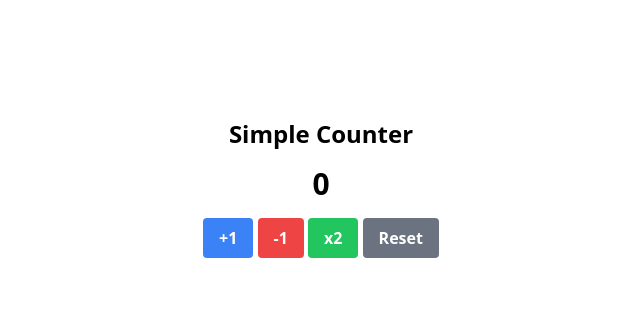
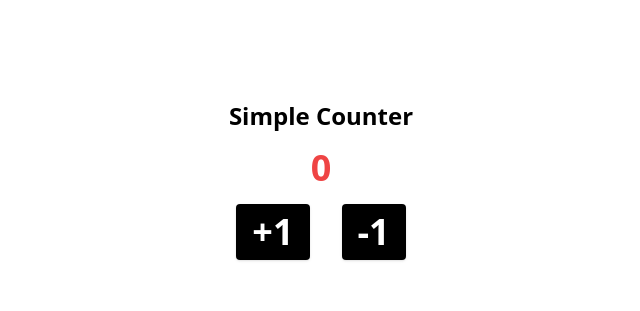
Before and after one commit to hearyoume/reactive-counter, a website built with Vite: page index.html in a window 1280 px wide. Shown: the part 212-523 px from the top of the page, without its empty margins (319-959 px from the left). Built offline with nearby package versions, Linux system fonts and the light colour scheme.

Commit message:
In class code

```diff
--- a/index.html
+++ b/index.html
@@ -15,32 +15,7 @@
   <body class="flex min-h-screen items-center justify-center">
     <div class="p-8 text-center">
       <h2 class="mb-4 text-2xl font-bold">Simple Counter</h2>
-      <div id="count-display" class="mb-4 text-3xl font-semibold">0</div>
-      <button
-        id="increment"
-        class="rounded bg-blue-500 px-4 py-2 font-bold text-white hover:bg-blue-700"
-      >
-        +1
-      </button>
-      <button
-        id="decrement"
-        class="rounded bg-red-500 px-4 py-2 font-bold text-white hover:bg-red-700"
-      >
-        -1
-      </button>
-      <button
-        id="double"
-        class="rounded bg-green-500 px-4 py-2 font-bold text-white hover:bg-green-700"
-      >
-        x2
-      </button>
-      <button
-        id="reset"
-        class="rounded bg-gray-500 px-4 py-2 font-bold text-white hover:bg-gray-700"
-      >
-        Reset
-      </button>
-    </div>
+      <div id="app" class="text-4xl font-bold">0</div>
     <script src="counter.js"></script>
     <script type="module" src="./src/counter.js"></script>
   </body>
--- a/src/counter.js
+++ b/src/counter.js
@@ -1,5 +1,28 @@
-// TODO: Do what must be done
+import Button from "./components/button";
+import Count from "./components/count";
+import state from "./state";
+
 let count = 0;
+
+const app = document.querySelector("#app");
+
+function render() {
+  app.innerHTML = `  ${Count(state.getState().count)}
+    <div class="flex justify-center">
+      ${Button("+1", "increment")}
+      ${Button("-1", "decrement")}
+    </div>`;
+}
+
+state.subscribe(render);
+render();
+
+document.addEventListener("click", (event) => {
+  if (event.target.id === "increment")
+    state.setState({ count: state.getState().count + 1 });
+  else if (event.target.id === "decrement")
+    state.setState({ count: state.getState().count - 1 });
+});
 
 function updateDisplay() {
   document.getElementById("count-display").textContent = count;
--- /dev/null
+++ b/src/state.js
@@ -0,0 +1,23 @@
+export default (() => {
+  // Private "vault" area - cannot be accessed from outside
+  let state = { count: 0 };
+  const listeners = [];
+
+  // Public "teller window" - only way to interact with vault
+  return {
+    /**
+     * These are METHODS, scoped inside of this object.
+     * They enclose the state variable, making it private.
+     */
+    getState() {
+      return state;
+    },
+    setState(newState) {
+      state = newState;
+      listeners.forEach((listener) => listener(state));
+    },
+    subscribe(listener) {
+      listeners.push(listener);
+    },
+  };
+})();
```
